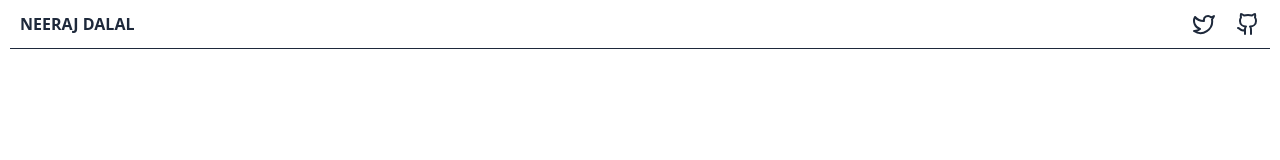
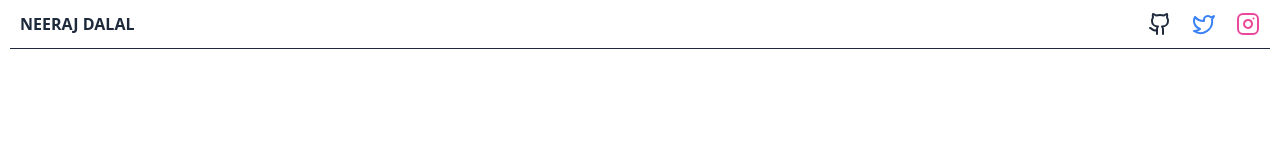
Before and after one commit to nrjdalal/v0.nrjdalal.com, a Next.js app: page / in a window 1280 px wide. Shown: the top 160 px of the page. Built offline with nearby package versions, Linux system fonts and the light colour scheme.

Commit message:
added instagram

```diff
--- a/package.json
+++ b/package.json
@@ -21,7 +21,7 @@
     "drizzle-orm": "^0.28.6",
     "framer-motion": "^10.6.8",
     "lucide-react": "latest",
-    "next": "14.0.1",
+    "next": "^14.0.4",
     "next-auth": "^4.24.4",
     "pg": "^8.11.3",
     "postgres": "^3.4.3",
--- a/src/app/(mdx)/layout.tsx
+++ b/src/app/(mdx)/layout.tsx
@@ -1,6 +1,7 @@
 'use client'
 
-import { Github, Pencil, Twitter } from 'lucide-react'
+import { Navbar } from '@/app/page'
+import { Pencil } from 'lucide-react'
 import Link from 'next/link'
 import { useSelectedLayoutSegments } from 'next/navigation'
 
@@ -15,21 +16,7 @@ export default function MdxLayout({ children }: { children: React.ReactNode }) {
 
   return (
     <main className="container mx-auto min-h-[100dvh] max-w-screen-xl">
-      {
-        // ~ Header
-      }
-      <div className="mx-5 flex h-12 items-center justify-between gap-5">
-        <p className="text-md font-semibold">NEERAJ DALAL</p>
-
-        <div className="flex gap-5">
-          <Link href={'https://x.com/nrjdalal_com'} target="_blank">
-            <Twitter />
-          </Link>
-          <Link href={'https://github.com/nrjdalal'} target="_blank">
-            <Github />
-          </Link>
-        </div>
-      </div>
+      <Navbar />
 
       {
         // ~ About
--- a/src/app/page.tsx
+++ b/src/app/page.tsx
@@ -1,25 +1,31 @@
-import { Github, Twitter } from 'lucide-react'
+import { Github, Instagram, Twitter } from 'lucide-react'
 import Image from 'next/image'
 import Link from 'next/link'
+
+export const Navbar = () => {
+  return (
+    <div className="mx-5 flex h-12 items-center justify-between">
+      <p className="text-md font-semibold">NEERAJ DALAL</p>
+
+      <div className="flex gap-5">
+        <Link href={'https://github.com/nrjdalal'} target="_blank">
+          <Github />
+        </Link>
+        <Link href={'https://x.com/nrjdalal_com'} target="_blank">
+          <Twitter className="text-blue-500" />
+        </Link>
+        <Link href={'https://instagram.com/nrjdalal'} target="_blank">
+          <Instagram className="text-pink-500" />
+        </Link>
+      </div>
+    </div>
+  )
+}
 
 const Page = () => {
   return (
     <main className="container mx-auto max-w-screen-xl text-slate-800">
-      {
-        // ~ Header
-      }
-      <div className="mx-5 flex h-12 items-center justify-between">
-        <p className="text-md font-semibold">NEERAJ DALAL</p>
-
-        <div className="flex gap-5">
-          <Link href={'https://x.com/nrjdalal_com'} target="_blank">
-            <Twitter />
-          </Link>
-          <Link href={'https://github.com/nrjdalal'} target="_blank">
-            <Github />
-          </Link>
-        </div>
-      </div>
+      <Navbar />
 
       {
         // ~ About
```
Also changed, not shown: 1 other file (tests, documents, lock files or other folders).
